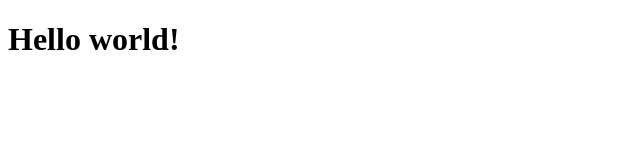
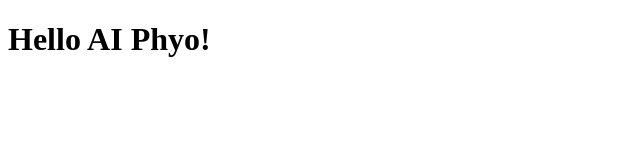
Before and after one commit to CodexSnippet/CodexSnippet.github.io, a plain HTML site: page index.html in a window 1280 px wide. Shown: the whole page, without its empty margins (0-640 px from the left). Drawn offline with Linux system fonts and the light colour scheme.

Commit message:
Update index.html

```diff
--- a/index.html
+++ b/index.html
@@ -5,6 +5,6 @@
   <title>CodexSnippet</title>
 </head>
 <body>
-  <h1>Hello world!</h1>
+  <h1>Hello AI Phyo!</h1>
 </body>
 </html>
```
